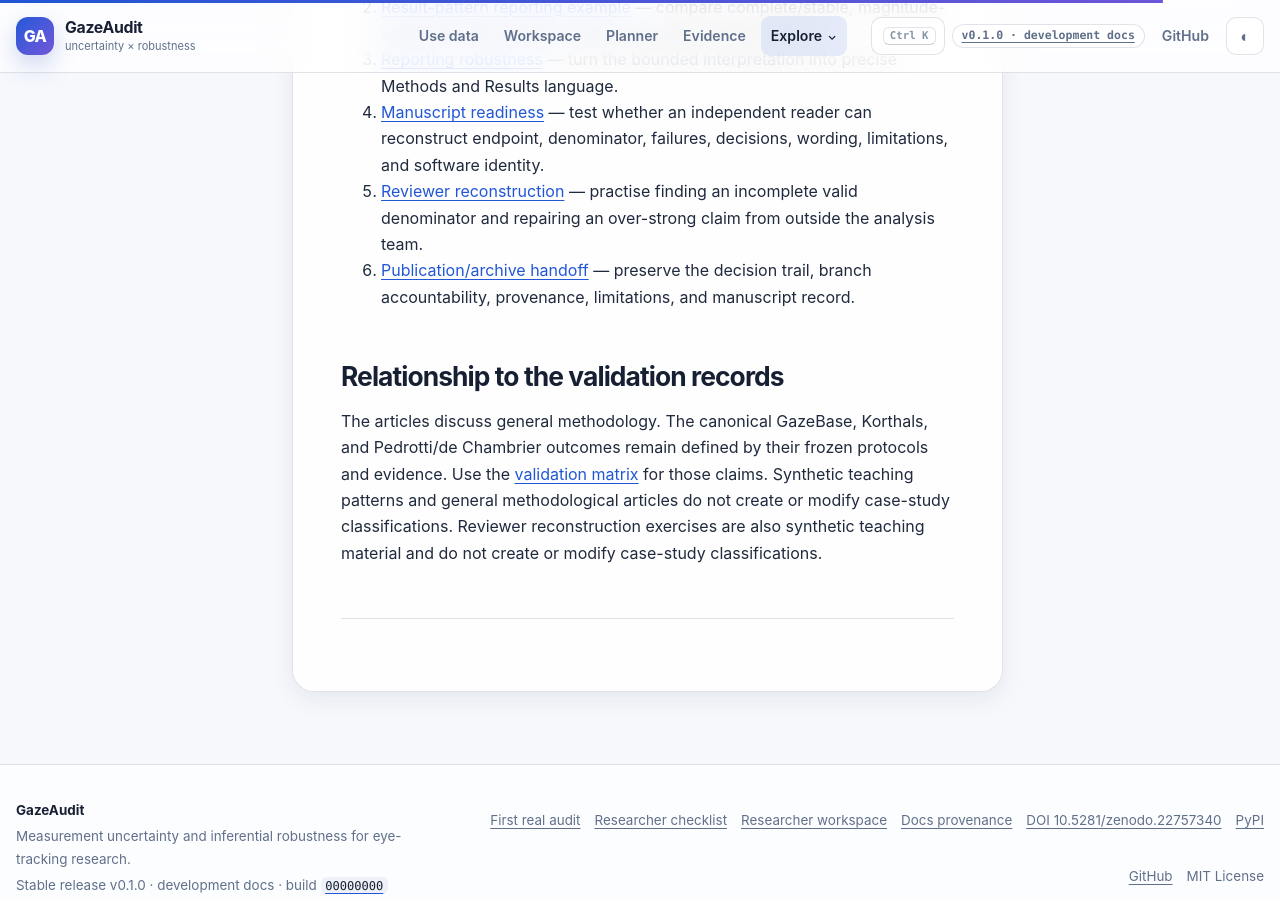
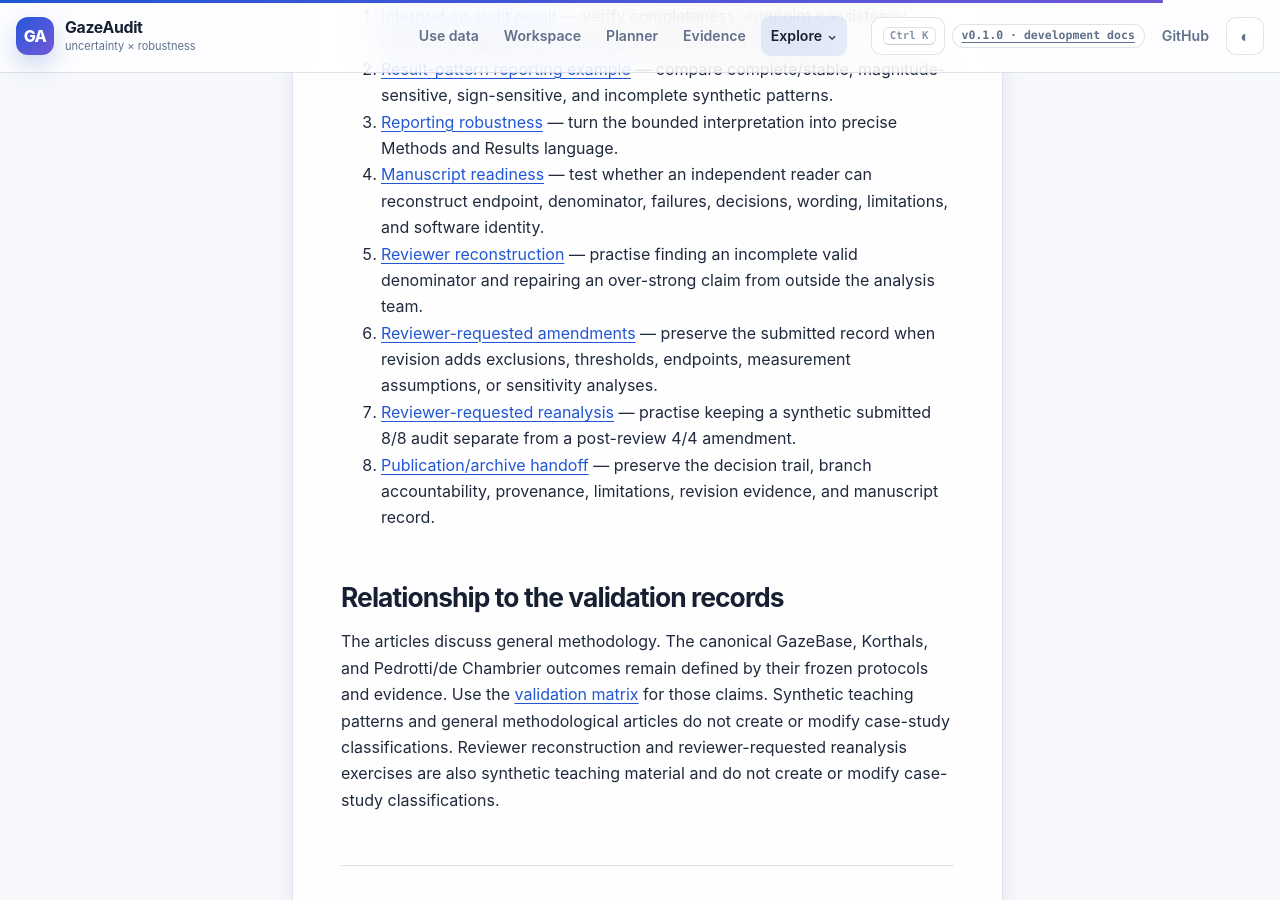
Before and after one commit to stefanosbalaskas/GazeAudit, a Jekyll site: the page built from docs/articles/index.md, in a window 1280 px wide and 900 px high, scrolled down 2760 px. Built offline with Jekyll 4.4.1, drawn with Linux system fonts in a browser that asks for light colours; some of the changed text lies outside the part shown.

Commit message:
docs: surface reviewer amendments in article path

```diff
--- a/docs/articles/index.md
+++ b/docs/articles/index.md
@@ -1,12 +1,12 @@
 ---
 title: Articles
-description: Conceptual articles on measurement uncertainty, analytical robustness, fragility, interpretation, and manuscript readiness in GazeAudit, with direct routes into practical guides and examples.
+description: Conceptual articles on measurement uncertainty, analytical robustness, fragility, interpretation, manuscript readiness, and peer-review revision in GazeAudit, with direct routes into practical guides and examples.
 kicker: Articles
 ---
 
 # Articles
 
-These articles explain the methodological ideas behind GazeAudit. They are not substitutes for the API guides, researcher-owned study decisions, manuscript-readiness checks, or the frozen validation records.
+These articles explain the methodological ideas behind GazeAudit. They are not substitutes for the API guides, researcher-owned study decisions, manuscript-readiness checks, reviewer-amendment provenance, or the frozen validation records.
 
 ## Choose by question
 
@@ -41,6 +41,12 @@ These articles explain the methodological ideas behind GazeAudit. They are not s
     <p>Check whether the manuscript, decision log, execution denominator, failures, limitations, archive manifest, and software identity tell one recoverable story.</p>
     <p><a href="../guides/manuscript-readiness/">Manuscript readiness →</a></p>
   </article>
+  <article class="card">
+    <div class="card-icon" aria-hidden="true">6</div>
+    <h3>The reviewer asked for another analysis. Now what?</h3>
+    <p>Extend the record transparently: keep the submitted audit recoverable, record outcome-inspection timing, and give post-review evidence its own denominator and provenance.</p>
+    <p><a href="../guides/reviewer-requested-amendments/">Reviewer amendments →</a></p>
+  </article>
 </div>
 
 ## [Measurement uncertainty is a modelling problem](measurement-uncertainty-is-a-modeling-problem/)
@@ -70,8 +76,10 @@ If you are no longer asking *why* robustness or uncertainty matters and instead
 3. [Reporting robustness](../guides/reporting-robustness/) — turn the bounded interpretation into precise Methods and Results language.
 4. [Manuscript readiness](../guides/manuscript-readiness/) — test whether an independent reader can reconstruct endpoint, denominator, failures, decisions, wording, limitations, and software identity.
 5. [Reviewer reconstruction](../examples/reviewer-reconstruction/) — practise finding an incomplete valid denominator and repairing an over-strong claim from outside the analysis team.
-6. [Publication/archive handoff](../examples/publication-archive-handoff/) — preserve the decision trail, branch accountability, provenance, limitations, and manuscript record.
+6. [Reviewer-requested amendments](../guides/reviewer-requested-amendments/) — preserve the submitted record when revision adds exclusions, thresholds, endpoints, measurement assumptions, or sensitivity analyses.
+7. [Reviewer-requested reanalysis](../examples/reviewer-requested-reanalysis/) — practise keeping a synthetic submitted 8/8 audit separate from a post-review 4/4 amendment.
+8. [Publication/archive handoff](../examples/publication-archive-handoff/) — preserve the decision trail, branch accountability, provenance, limitations, revision evidence, and manuscript record.
 
 ## Relationship to the validation records
 
-The articles discuss general methodology. The canonical GazeBase, Korthals, and Pedrotti/de Chambrier outcomes remain defined by their frozen protocols and evidence. Use the [validation matrix](../VALIDATION_MATRIX.html) for those claims. Synthetic teaching patterns and general methodological articles do not create or modify case-study classifications. Reviewer reconstruction exercises are also synthetic teaching material and do not create or modify case-study classifications.
+The articles discuss general methodology. The canonical GazeBase, Korthals, and Pedrotti/de Chambrier outcomes remain defined by their frozen protocols and evidence. Use the [validation matrix](../VALIDATION_MATRIX.html) for those claims. Synthetic teaching patterns and general methodological articles do not create or modify case-study classifications. Reviewer reconstruction and reviewer-requested reanalysis exercises are also synthetic teaching material and do not create or modify case-study classifications.
```
Also changed, not shown: tests/test_reviewer_amendment_site.py (+4 -2 lines).
